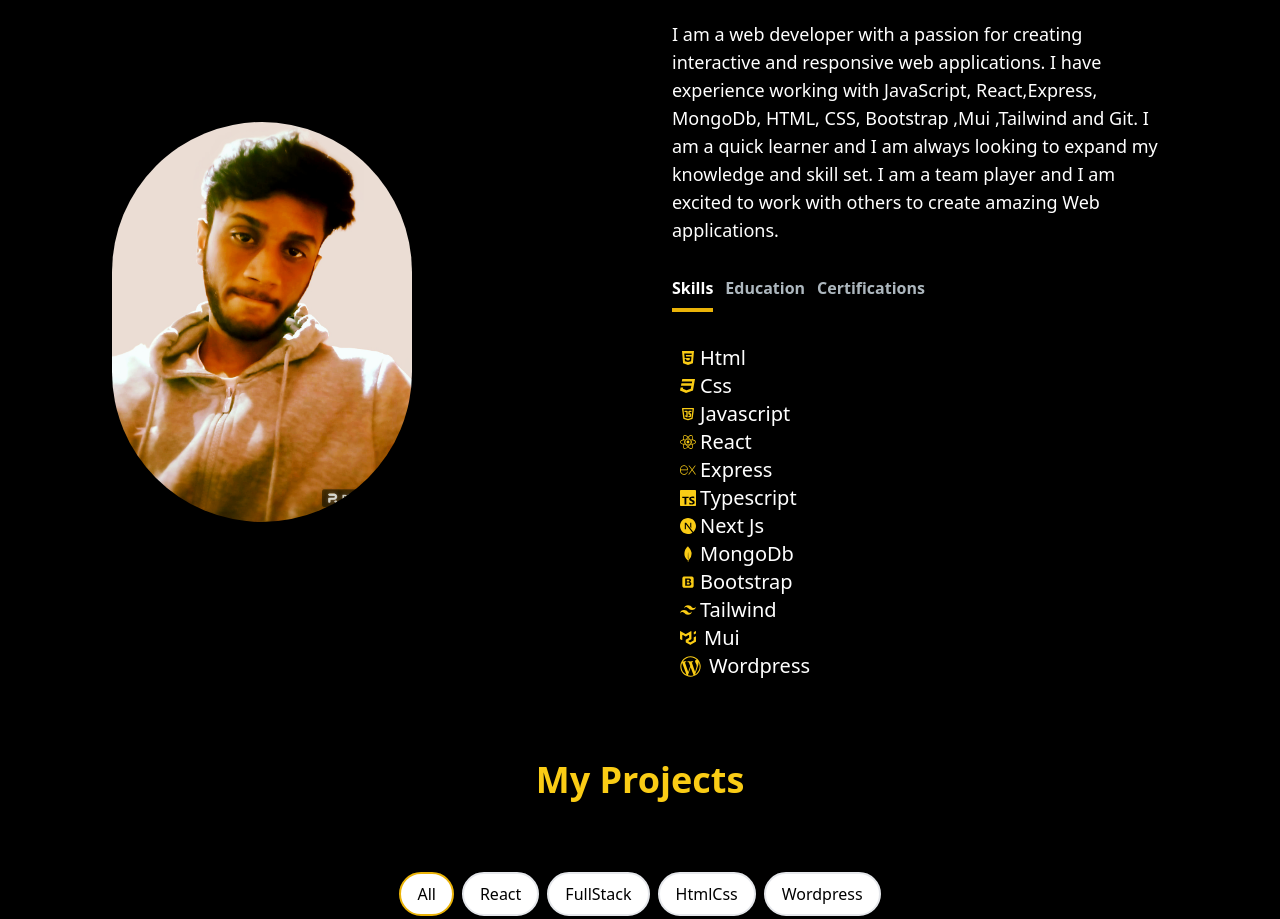
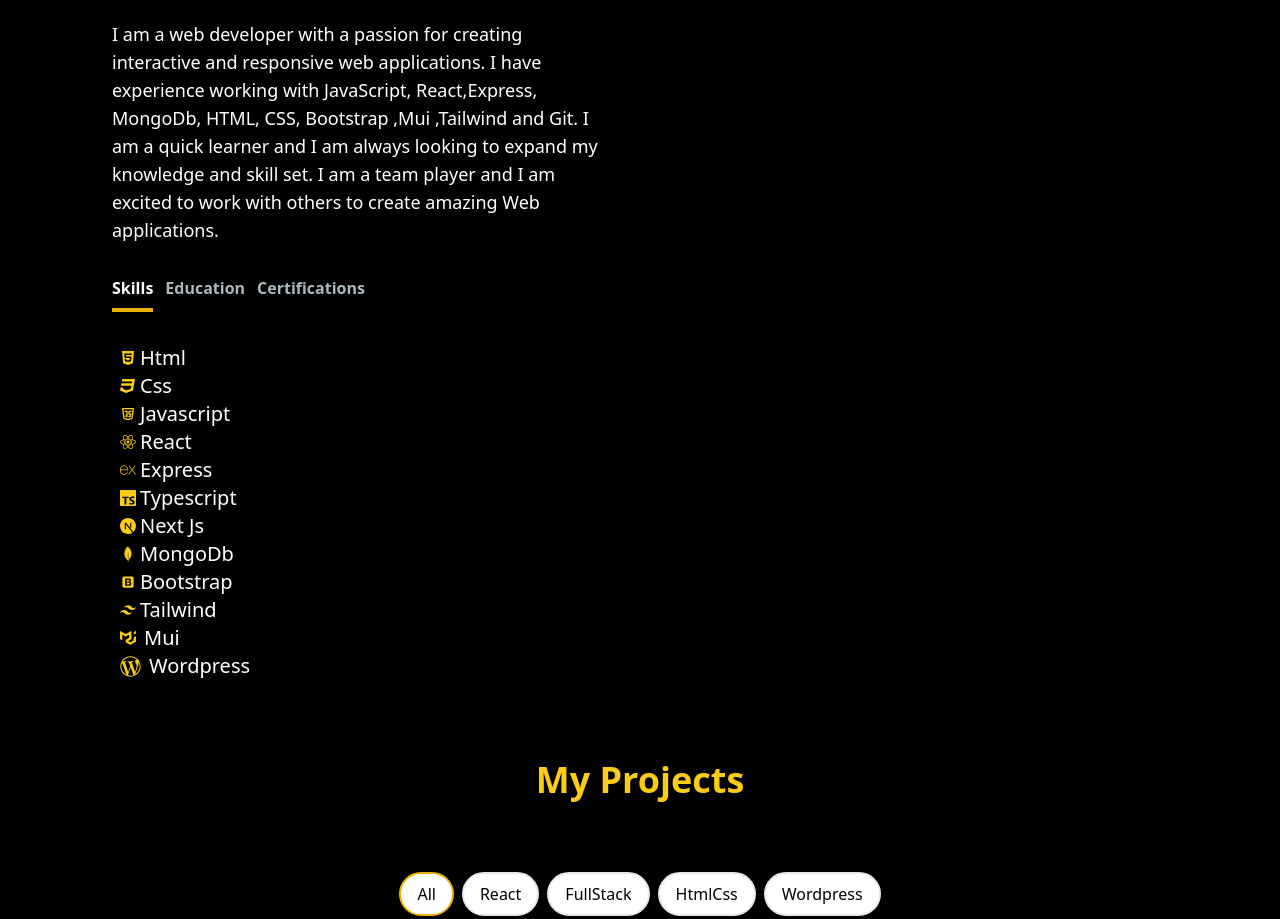
Before and after one commit to HAMMAD123RAZA/updPortfolio, a Next.js app: page / in a window 1280 px wide. Shown: the part 860-1779 px from the top of the page. Built offline with nearby package versions, Linux system fonts and the light colour scheme.

Commit message:
updating

```diff
--- a/src/components/AboutSec.jsx
+++ b/src/components/AboutSec.jsx
@@ -110,7 +110,7 @@ const AboutSection = () => {
   return (
     <section className="text-white" id="about">
       <div className="md:grid md:grid-cols-2 gap-8 items-center py-8 px-4 xl:gap-16 sm:py-16 xl:px-16">
-        <Image src="/portImg.jpeg" alt="myImg" width={300} height={400} className="rounded-full" />
+        {/* <Image src="/portImg.jpeg" alt="myImg" width={300} height={400} className="rounded-full" /> */}
         <div className="mt-4 md:mt-0 text-left flex flex-col h-full">
           <h2 className="text-4xl font-bold text-secondary-500 mb-4">About Me</h2>
           <p className="text-base lg:text-lg">
```
